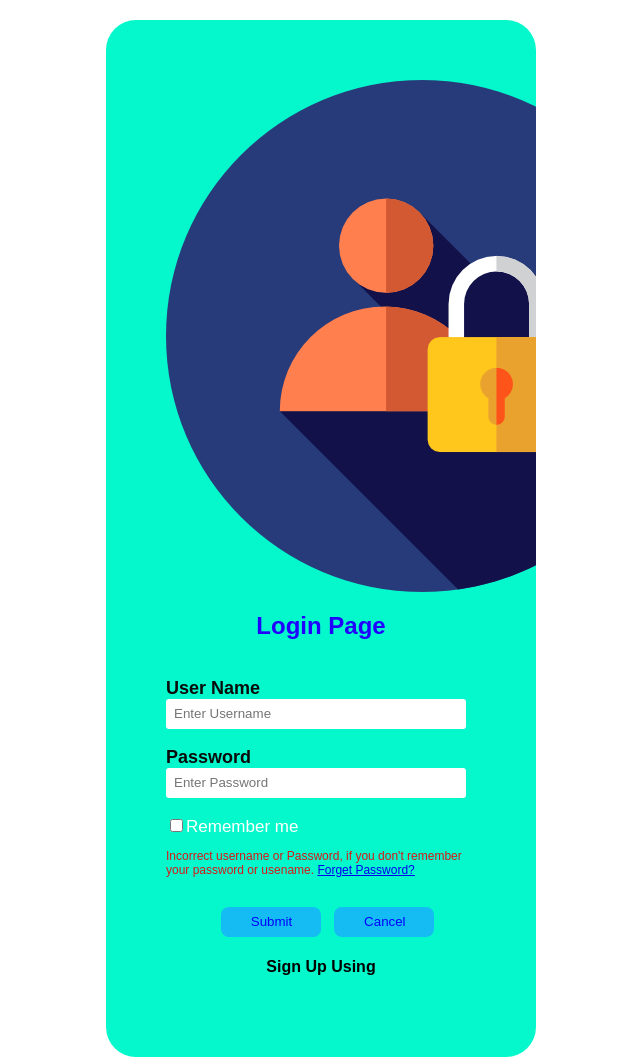
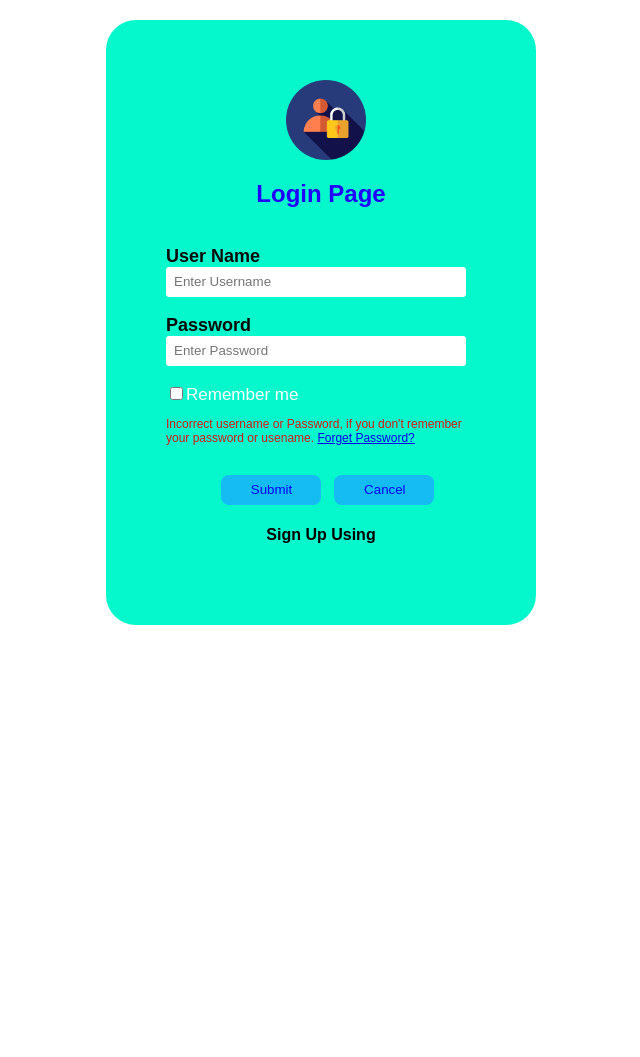
Before and after one commit to LahiruVimukthi2001/PHP_Login_Page, a PHP site: page /Login.php in a window 1280 px wide. Shown: the whole page, without its empty margins (344-984 px from the left). After the commit the page ends 625 px from the top, so only its background shows below. Run offline with PHP 8.4, Linux system fonts and the light colour scheme.

Commit message:
add image css

```diff
--- a/Login.php
+++ b/Login.php
@@ -70,6 +70,12 @@
 
               h4{ text-align: center;    }
 
+               #img{width:80px;
+                    margin: auto;
+                    padding-bottom: px;
+                    margin-left: 120px;}
+
+
 
 
         </style>
```
